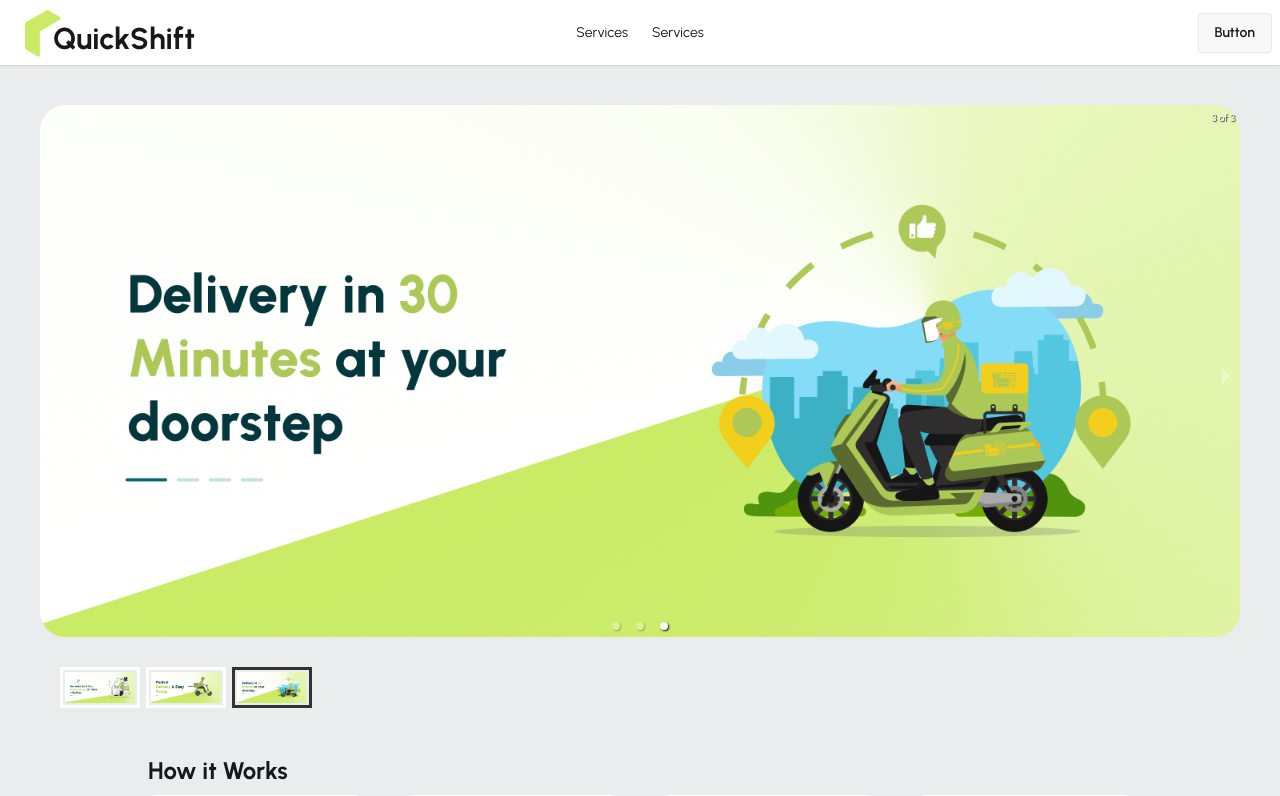
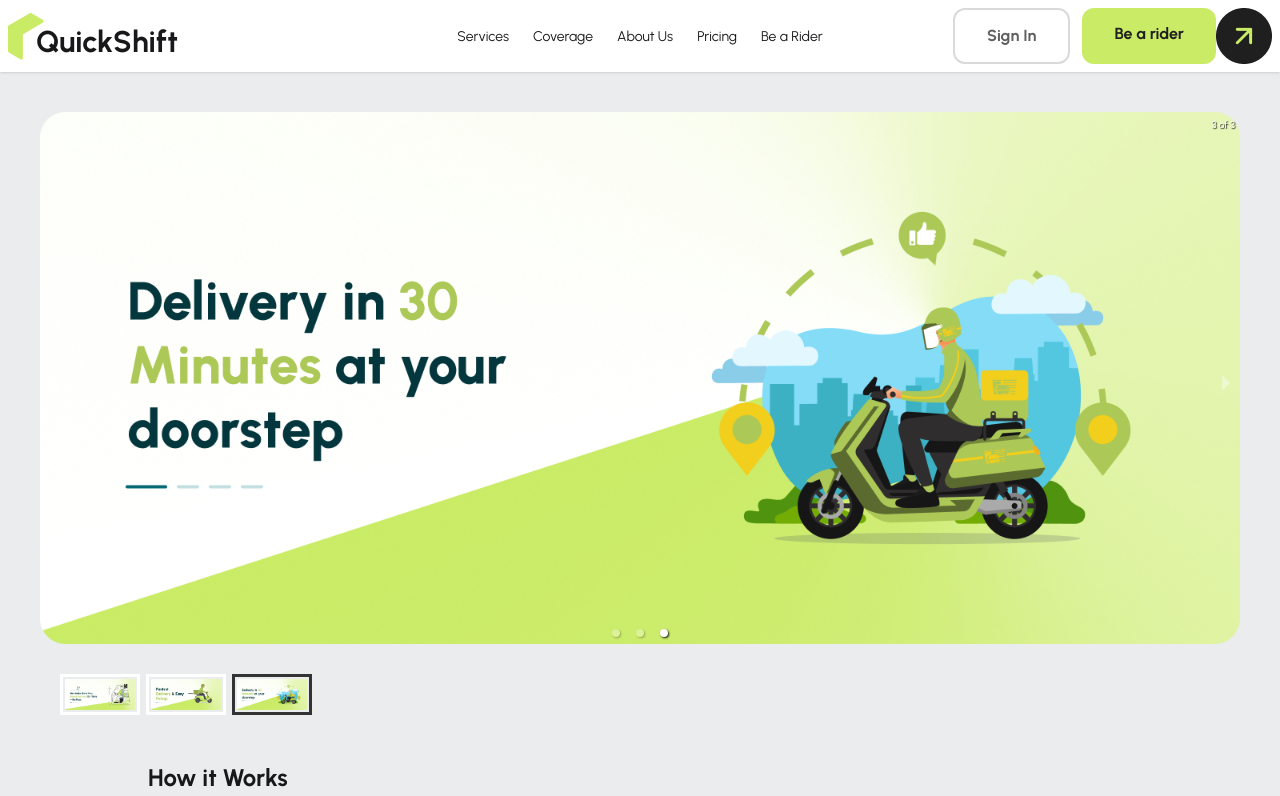
Before and after one commit to With-chomok/DCD-shift-tracker-client, a React (Vite) app: page / in a window 1280 px wide. Shown: the top 796 px of the page. Built offline with nearby package versions, Linux system fonts and the light colour scheme.

Commit message:
navbar added and some section edit added

```diff
--- a/src/index.css
+++ b/src/index.css
@@ -20,3 +20,22 @@ font-size: 40px;
 color: white;
 font-weight: bold;
 }
+.amber-button{
+  font-size: 20;
+  color: #1F1F1F;
+  font-weight: bold;
+  background-color: #CAEB66;
+  padding:14px 32px ;
+  border-radius: 12px;
+  cursor: pointer;
+}
+.white-button{
+  font-size: 20;
+  color: #606060;
+  font-weight: bold;
+  background-color: #FFFFFF;
+  padding:14px 32px ;
+  border: 2px solid #DADADA;
+  border-radius: 12px;
+  cursor: pointer;
+}
--- a/src/pages/home/banner/BannerCard.jsx
+++ b/src/pages/home/banner/BannerCard.jsx
@@ -1,5 +1,5 @@
 import React from "react";
-import img from "../../../assets/delivery-van.png";
+import img from "../../../assets/bookingIcon.png";
 const BannerCard = () => {
   const cardInfo = [
     {
@@ -39,7 +39,7 @@ const BannerCard = () => {
           <div
             key={data.id}
             className="p-8 bg-white rounded-2xl text-center flex flex-col justify-between h-full shadow-lg">
-            <img src={data.image} className="w-20 mx-auto mb-3" alt="" />
+            <img src={data.image} className="w-16 mx-auto mb-3" alt="" />
             <h2 className="text-xl font-bold mb-2">{data.title}</h2>
             <p className="text-[#606060]">{data.description}</p>
           </div>
--- a/src/pages/shared/navbar/Navbar.jsx
+++ b/src/pages/shared/navbar/Navbar.jsx
@@ -1,12 +1,25 @@
 import React from "react";
 import Logo from "../../../components/Logo/Logo";
 import { NavLink } from "react-router";
-
+import exLogo from "../../../assets/ex.png";
 export const Navbar = () => {
   const links = (
     <>
-      <li><NavLink>Services</NavLink></li>
-      <li><NavLink>Services</NavLink></li>
+      <li>
+        <NavLink>Services</NavLink>
+      </li>
+      <li>
+        <NavLink>Coverage</NavLink>
+      </li>
+      <li>
+        <NavLink>About Us</NavLink>
+      </li>
+      <li>
+        <NavLink>Pricing</NavLink>
+      </li>
+      <li>
+        <NavLink>Be a Rider</NavLink>
+      </li>
     </>
   );
   return (
@@ -35,17 +48,19 @@ export const Navbar = () => {
             {links}
           </ul>
         </div>
-        <a className="btn btn-ghost text-xl">
+        <a className=" text-xl">
           <Logo></Logo>
         </a>
       </div>
       <div className="navbar-center hidden lg:flex">
-        <ul className="menu menu-horizontal px-1">
-          {links}
-        </ul>
+        <ul className="menu menu-horizontal px-1">{links}</ul>
       </div>
-      <div className="navbar-end">
-        <a className="btn">Button</a>
+      <div className="navbar-end gap-3">
+        <a className="white-button">Sign In</a>
+        <div className="flex">
+          <a className="amber-button"> Be a rider</a>
+          <img className="w-14 ml-0" src={exLogo} alt="" />
+        </div>
       </div>
     </div>
   );
```
Also changed, not shown: src/assets/ex.png (added).
